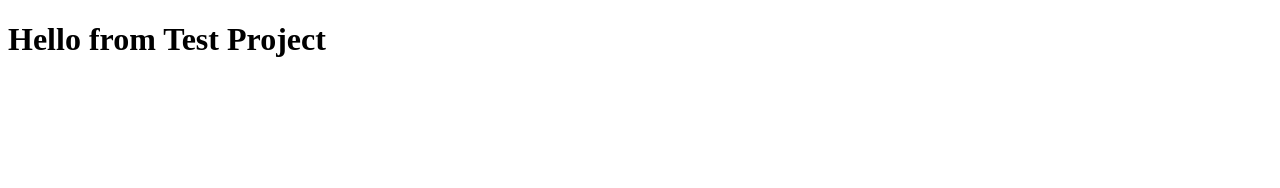
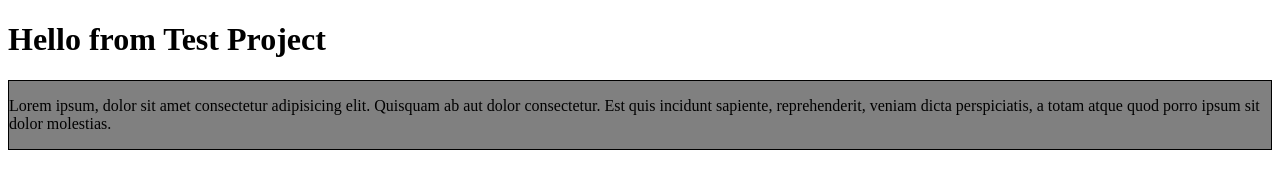
Before and after one commit to Irina40ina/Test-project, a plain HTML site: page index.html in a window 1280 px wide. Drawn offline with Linux system fonts and the light colour scheme.

Commit message:
add-div-container commit

```diff
--- a/index.css
+++ b/index.css
@@ -0,0 +1,4 @@
+.container {
+    background-color: gray;
+    border: 1px solid black;
+}
--- a/index.html
+++ b/index.html
@@ -3,10 +3,14 @@
 <head>
     <meta charset="UTF-8">
     <meta name="viewport" content="width=device-width, initial-scale=1.0">
+    <link rel="stylesheet" href="./index.css">
     <title>Test Project</title>
 </head>
 <body>
     <h1>Hello from Test Project</h1>
     <p></p>
+    <div class="container">
+        <p>Lorem ipsum, dolor sit amet consectetur adipisicing elit. Quisquam ab aut dolor consectetur. Est quis incidunt sapiente, reprehenderit, veniam dicta perspiciatis, a totam atque quod porro ipsum sit dolor molestias.</p>
+    </div>
 </body>
 </html>
```
